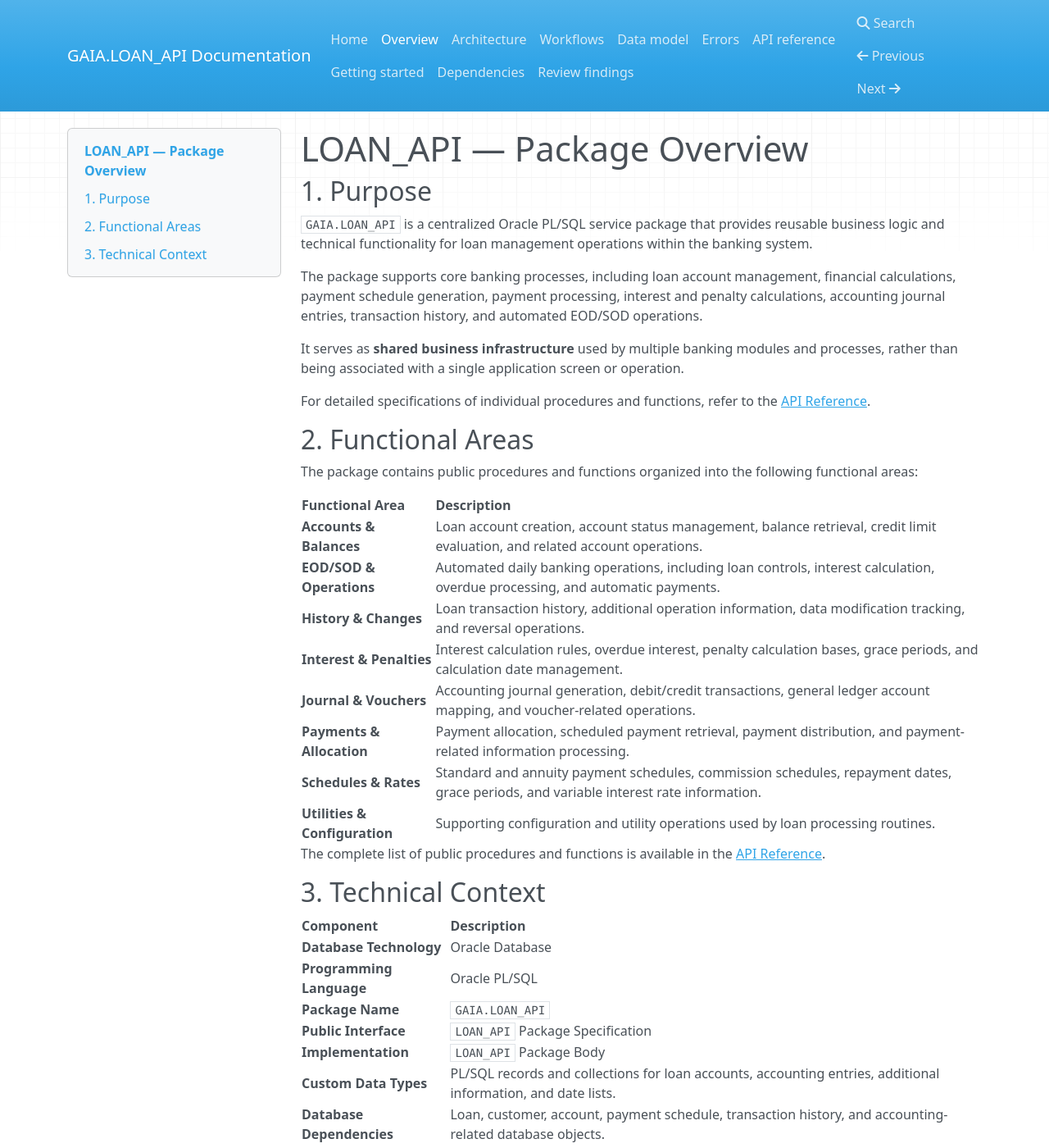
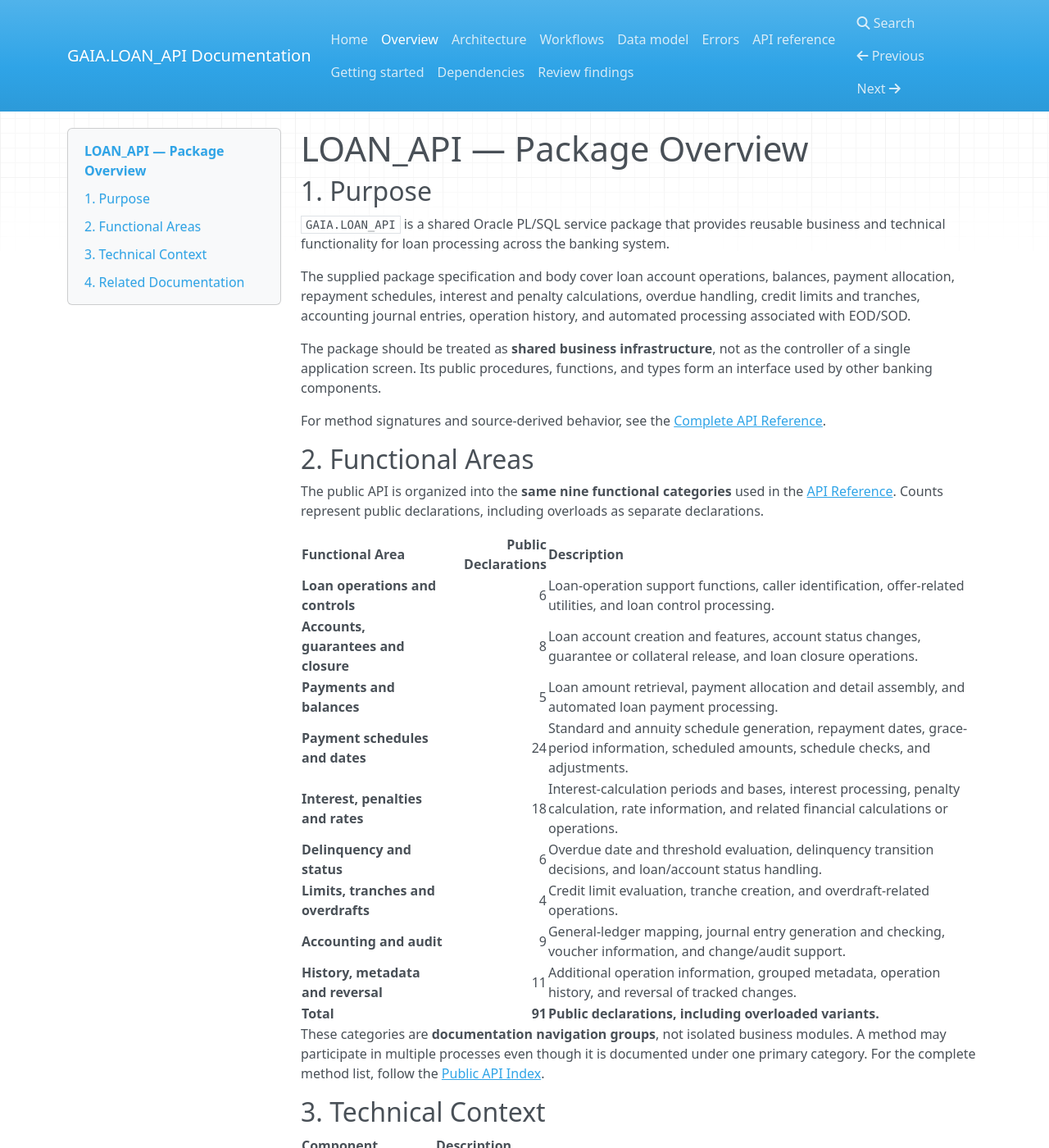
Before and after one commit to SadayCb/gni-documentation-poc3.0, an MkDocs documentation site: the page built from docs/overview.md, in a window 1280 px wide and 1400 px high. Shown: the whole window at 82% size. Built offline with MkDocs 1.6.1, drawn with Linux system fonts in a browser that asks for light colours; nearby versions of some CDN libraries; some of the changed text lies outside the part shown.

Commit message:
Update overview.md

```diff
--- a/docs/overview.md
+++ b/docs/overview.md
@@ -2,54 +2,61 @@
 
 ## 1. Purpose
 
-`GAIA.LOAN_API` is a centralized Oracle PL/SQL service package that provides reusable business logic and technical functionality for loan management operations within the banking system.
+`GAIA.LOAN_API` is a shared Oracle PL/SQL service package that provides reusable business and technical functionality for loan processing across the banking system.
 
-The package supports core banking processes, including loan account management, financial calculations, payment schedule generation, payment processing, interest and penalty calculations, accounting journal entries, transaction history, and automated EOD/SOD operations.
+The supplied package specification and body cover loan account operations, balances, payment allocation, repayment schedules, interest and penalty calculations, overdue handling, credit limits and tranches, accounting journal entries, operation history, and automated processing associated with EOD/SOD.
 
-It serves as **shared business infrastructure** used by multiple banking modules and processes, rather than being associated with a single application screen or operation.
+The package should be treated as **shared business infrastructure**, not as the controller of a single application screen. Its public procedures, functions, and types form an interface used by other banking components.
 
-For detailed specifications of individual procedures and functions, refer to the [API Reference](api/loan-api.md).
+For method signatures and source-derived behavior, see the [Complete API Reference](api/loan-api.md).
 
 ## 2. Functional Areas
 
-The package contains public procedures and functions organized into the following functional areas:
+The public API is organized into the **same nine functional categories** used in the [API Reference](api/loan-api.md). Counts represent public declarations, including overloads as separate declarations.
 
-| Functional Area | Description |
-|:--|:--|
-| **Accounts & Balances** | Loan account creation, account status management, balance retrieval, credit limit evaluation, and related account operations. |
-| **EOD/SOD & Operations** | Automated daily banking operations, including loan controls, interest calculation, overdue processing, and automatic payments. |
-| **History & Changes** | Loan transaction history, additional operation information, data modification tracking, and reversal operations. |
-| **Interest & Penalties** | Interest calculation rules, overdue interest, penalty calculation bases, grace periods, and calculation date management. |
-| **Journal & Vouchers** | Accounting journal generation, debit/credit transactions, general ledger account mapping, and voucher-related operations. |
-| **Payments & Allocation** | Payment allocation, scheduled payment retrieval, payment distribution, and payment-related information processing. |
-| **Schedules & Rates** | Standard and annuity payment schedules, commission schedules, repayment dates, grace periods, and variable interest rate information. |
-| **Utilities & Configuration** | Supporting configuration and utility operations used by loan processing routines. |
+| Functional Area | Public Declarations | Description |
+|:--|--:|:--|
+| **Loan operations and controls** | 6 | Loan-operation support functions, caller identification, offer-related utilities, and loan control processing. |
+| **Accounts, guarantees and closure** | 8 | Loan account creation and features, account status changes, guarantee or collateral release, and loan closure operations. |
+| **Payments and balances** | 5 | Loan amount retrieval, payment allocation and detail assembly, and automated loan payment processing. |
+| **Payment schedules and dates** | 24 | Standard and annuity schedule generation, repayment dates, grace-period information, scheduled amounts, schedule checks, and adjustments. |
+| **Interest, penalties and rates** | 18 | Interest-calculation periods and bases, interest processing, penalty calculation, rate information, and related financial calculations or operations. |
+| **Delinquency and status** | 6 | Overdue date and threshold evaluation, delinquency transition decisions, and loan/account status handling. |
+| **Limits, tranches and overdrafts** | 4 | Credit limit evaluation, tranche creation, and overdraft-related operations. |
+| **Accounting and audit** | 9 | General-ledger mapping, journal entry generation and checking, voucher information, and change/audit support. |
+| **History, metadata and reversal** | 11 | Additional operation information, grouped metadata, operation history, and reversal of tracked changes. |
+| **Total** | **91** | **Public declarations, including overloaded variants.** |
 
-The complete list of public procedures and functions is available in the [API Reference](api/loan-api.md).
+These categories are **documentation navigation groups**, not isolated business modules. A method may participate in multiple processes even though it is documented under one primary category. For the complete method list, follow the [Public API Index](api/loan-api.md#public-api-index).
 
 ## 3. Technical Context
 
 | Component | Description |
 |:--|:--|
+| **Package** | `GAIA.LOAN_API` |
 | **Database Technology** | Oracle Database |
 | **Programming Language** | Oracle PL/SQL |
-| **Package Name** | `GAIA.LOAN_API` |
-| **Public Interface** | `LOAN_API` Package Specification |
-| **Implementation** | `LOAN_API` Package Body |
-| **Custom Data Types** | PL/SQL records and collections for loan accounts, accounting entries, additional information, and date lists. |
-| **Database Dependencies** | Loan, customer, account, payment schedule, transaction history, and accounting-related database objects. |
-| **External Dependencies** | Other Oracle PL/SQL packages, system configuration components, and database utilities. |
-| **Execution Context** | Banking transactions, loan operations, scheduled processes, and EOD/SOD execution. |
+| **Public Contract** | `LOAN_API` package specification: public procedures, functions, parameters, constants/state, and PL/SQL types. |
+| **Implementation** | `LOAN_API` package body: business conditions, SQL statements, dependent calls, and exception handling. |
+| **Public Data Types** | PL/SQL records and collections for loan accounts, journal entries, voucher fields, supplemental information, and date lists. |
+| **Related Data** | Loan master/detail data, customer/account data, payment plans, transactions, accounting records, and histories, as evidenced by the supplied code. |
+| **Integration** | Calls to other Oracle packages and database objects; some routines use Oracle database utilities. |
+| **Operational Context** | Interactive loan transactions, scheduled processing, and EOD/SOD banking operations. |
+| **Verification Scope** | Static examination of the supplied specification and body. Runtime results and implementations of external dependencies have not been independently verified. |
 
 ### Operational Considerations
 
-Some procedures perform financial operations, modify loan-related records, generate accounting entries, or update transaction history.
+Some public routines create or update accounts, modify payment plans, post accounting entries, process payments, or change loan-related records. Side effects and transaction behavior vary by method and should be reviewed in its individual API reference section.
 
-**Important:** Procedures that modify financial or operational data must be tested in an authorized development or testing environment before production execution.
+**Safety note:** Do not execute data-changing or financially sensitive examples against production without an approved test plan, appropriate authorization, and verified input identifiers.
 
-For further technical details, refer to:
+## 4. Related Documentation
 
-- [System Architecture](architecture.md)
-- [Business Workflows](workflows.md)
-- [Data Model](data-model.md)
-- [Technical Dependencies](reference/dependencies.md)
+- [Complete API Reference](api/loan-api.md) — public signatures, parameters, business logic, dependencies, and method-level notes.
+- [System Architecture](architecture.md) — package relationships and major component interactions.
+- [Business Workflows](workflows.md) — processing sequences and financial workflows.
+- [Data Model](data-model.md) — relevant database objects and operations.
+- [Error Handling](error-handling.md) — identifiable validation and exception behavior.
+- [Technical Dependencies](reference/dependencies.md) — dependent packages and database objects.
+- [Review Findings](reference/review-findings.md) — issues or assumptions requiring further review.
+- [Getting Started](guides/getting-started.md) — orientation for developers new to the package.
```
